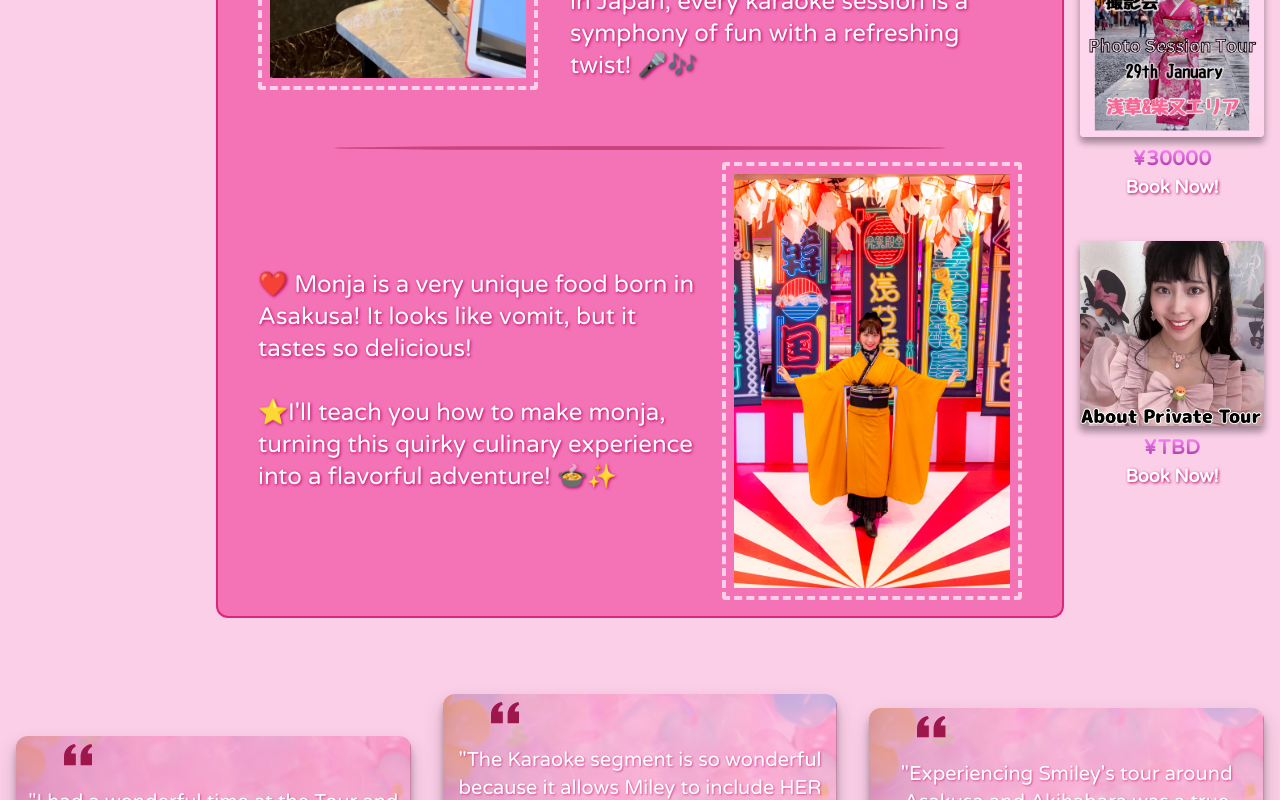
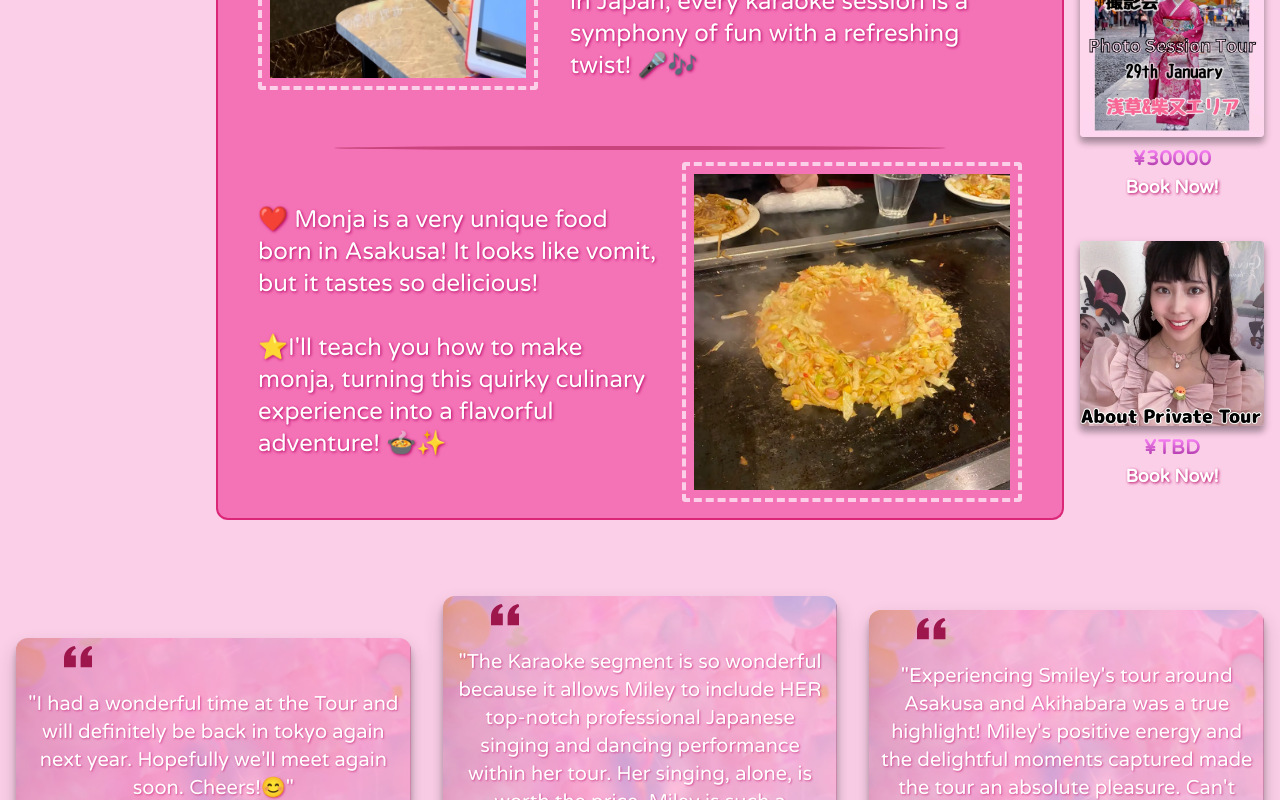
Before and after one commit to brandonrainey/smiley-tours, a Next.js app: page / in a window 1280 px wide. Shown: the part 1549-2349 px from the top of the page. Built offline with nearby package versions, Linux system fonts and the light colour scheme; what tailwindcss-animated would draw is missing.

Commit message:
added new monja image

```diff
--- a/components/MainContent.tsx
+++ b/components/MainContent.tsx
@@ -47,7 +47,7 @@ export default function MainContent({ windowWidth }: MainContentProps) {
               ref={ref}
               src="/asakusa-2.webp"
               alt="asakusa image"
-              width={350}
+              width={330}
               height={500}
               className={`rounded custom:mr-auto custom:mx-0 mx-auto border-dashed border-4 border-pink-200 p-2 opacity-0 ${
                 inView
@@ -143,9 +143,9 @@ export default function MainContent({ windowWidth }: MainContentProps) {
 
           <Image
             ref={ref4}
-            src="/monja.webp"
+            src="/monja-food.webp"
             alt="monja image"
-            width={300}
+            width={340}
             height={500}
             className={`custom:mr-auto mx-auto rounded border-dashed border-4 border-pink-200 p-2 opacity-0 ${
               inView4
```
Also changed, not shown: public/monja-food.jpg (added), public/monja-food.webp (added).
